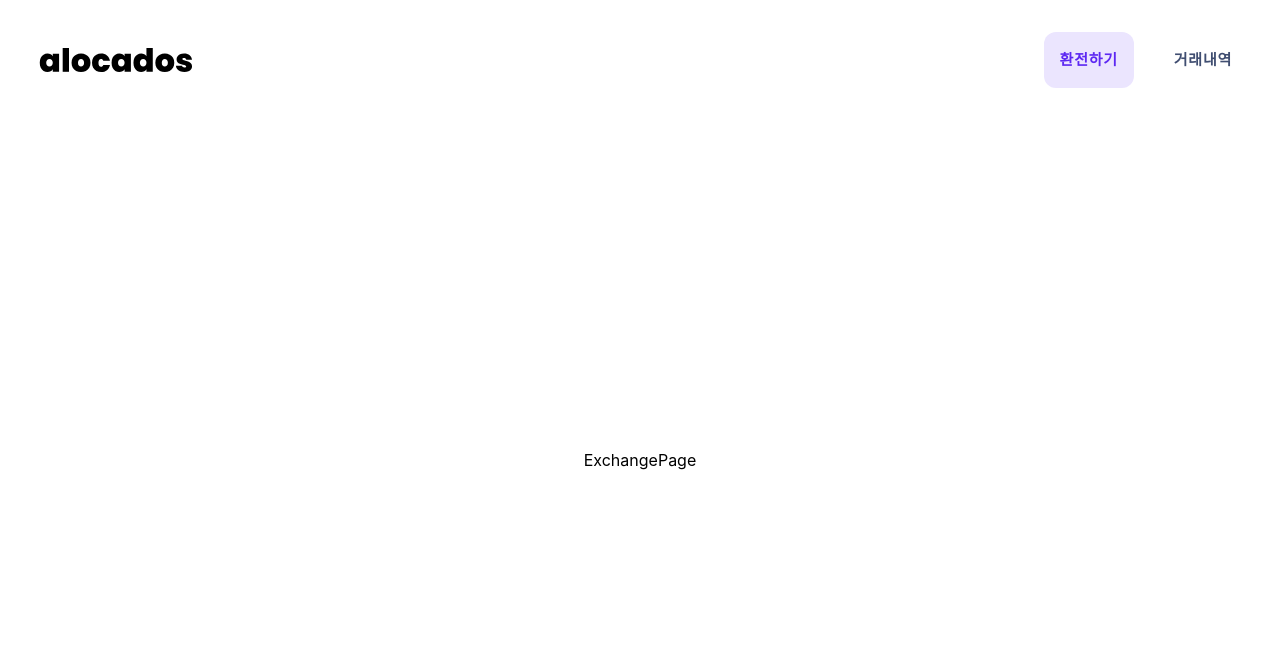
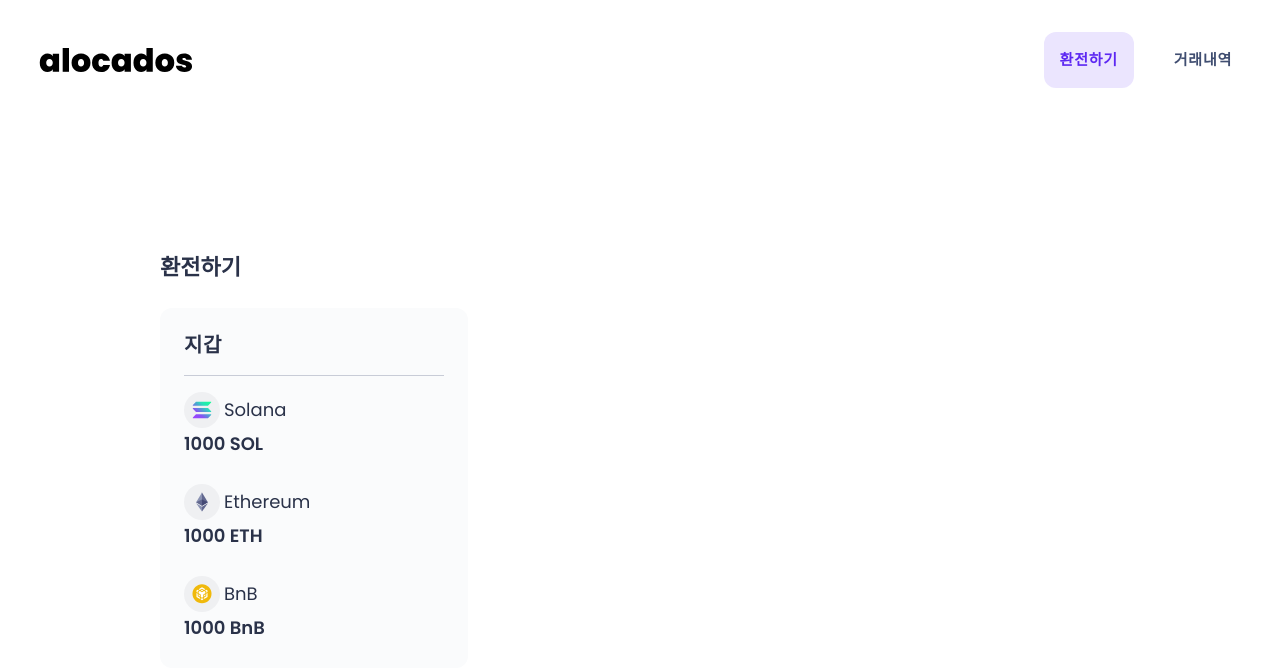
Before and after one commit to gparkkii/alocados-coin-exchange, a React (Create React App) app: page /exchange in a window 1280 px wide. Shown: the top 672 px of the page. Built offline with nearby package versions, Linux system fonts and the light colour scheme; a web font is replaced by a local one.

Commit message:
feat: add WalletComponent to ExchangePage

```diff
--- a/src/components/Icon.tsx
+++ b/src/components/Icon.tsx
@@ -18,24 +18,26 @@ type IconType =
 
 interface IconProps {
   name: IconType;
+  width?: string | number;
+  height?: string | number;
 }
 
-const Icon = ({ name }: IconProps) => {
+const Icon = ({ name, width, height }: IconProps) => {
   switch (name) {
     case 'arrowDown':
-      return <ArrowDown />;
+      return <ArrowDown width={width} height={height} />;
     case 'chevronDown':
-      return <ChevronDown />;
+      return <ChevronDown width={width} height={height} />;
     case 'chevronRight':
-      return <ChevronRight />;
+      return <ChevronRight width={width} height={height} />;
     case 'swap':
-      return <Swap />;
+      return <Swap width={width} height={height} />;
     case 'ethereum':
-      return <Ethereum />;
+      return <Ethereum width={width} height={height} />;
     case 'solana':
-      return <Solana />;
+      return <Solana width={width} height={height} />;
     case 'bnb':
-      return <BnB />;
+      return <BnB width={width} height={height} />;
     default:
       return null;
   }
--- /dev/null
+++ b/src/constants/Coin.ts
@@ -0,0 +1,21 @@
+import { CoinType, CoinInfoType } from '@types';
+
+export const COIN: {
+  [key in CoinType]: CoinInfoType;
+} = {
+  ethereum: {
+    icon: 'ethereum',
+    name: 'Ethereum',
+    unit: 'ETH',
+  },
+  solana: {
+    icon: 'solana',
+    name: 'Solana',
+    unit: 'SOL',
+  },
+  bnb: {
+    icon: 'bnb',
+    name: 'BnB',
+    unit: 'BnB',
+  },
+};
--- /dev/null
+++ b/src/pages/exchange/ExchangePage.tsx
@@ -0,0 +1,35 @@
+import React from 'react';
+import { styled } from 'styled-components';
+import Wallet from './components/Wallet';
+import { Title1 } from 'styles/typography';
+
+const Wrapper = styled.div`
+  display: flex;
+  flex-direction: column;
+  align-items: flex-start;
+  justify-content: flex-start;
+  max-width: 960px;
+  width: 100%;
+  gap: 24px;
+`;
+
+const HStack = styled.div`
+  display: flex;
+  flex-direction: row;
+  align-items: center;
+  justify-content: center;
+  gap: 18px;
+`;
+
+const ExchangePage = () => {
+  return (
+    <Wrapper>
+      <Title1>환전하기</Title1>
+      <HStack>
+        <Wallet />
+      </HStack>
+    </Wrapper>
+  );
+};
+
+export default ExchangePage;
--- /dev/null
+++ b/src/pages/exchange/components/Wallet.tsx
@@ -0,0 +1,81 @@
+import React from 'react';
+import { useSelector } from 'react-redux';
+import { styled } from 'styled-components';
+import { CoinInfoType } from '@types';
+import Icon from 'components/Icon';
+import { COIN } from 'constants/Coin';
+import { RootState } from 'redux/store';
+import { Body2, Body2Bold, Strong } from 'styles/typography';
+
+const WalletBox = styled.div`
+  width: 308px;
+  padding: 24px;
+  border-radius: 12px;
+  background-color: ${({ theme }) => theme.colors.shade000};
+`;
+
+const Divider = styled.div`
+  width: 100%;
+  height: 1px;
+  background-color: ${({ theme }) => theme.colors.shade300};
+  margin: 16px 0px;
+`;
+
+const CoinStack = styled.div`
+  display: flex;
+  flex-direction: column;
+  gap: 24px;
+`;
+
+const CoinIcon = styled.div`
+  width: 36px;
+  height: 36px;
+  padding: 8px;
+  border-radius: 100px;
+  background-color: ${({ theme }) => theme.colors.shadeOpacity5};
+`;
+
+const CoinBadge = styled.div`
+  display: flex;
+  flex-direction: row;
+  align-items: center;
+  justify-content: flex-start;
+  gap: 4px;
+`;
+
+interface BalanceProps {
+  coin: CoinInfoType;
+  balance: number;
+}
+const Balance = ({ coin, balance }: BalanceProps) => {
+  return (
+    <div>
+      <CoinBadge>
+        <CoinIcon>
+          <Icon name={coin.icon} width={20} height={20} />
+        </CoinIcon>
+        <Body2> {coin.name}</Body2>
+      </CoinBadge>
+      <Body2Bold>
+        {balance} {coin.unit}
+      </Body2Bold>
+    </div>
+  );
+};
+
+const Wallet = () => {
+  const wallet = useSelector((state: RootState) => state.wallet);
+  return (
+    <WalletBox>
+      <Strong>지갑</Strong>
+      <Divider />
+      <CoinStack>
+        <Balance coin={COIN.solana} balance={wallet.solana} />
+        <Balance coin={COIN.ethereum} balance={wallet.ethereum} />
+        <Balance coin={COIN.bnb} balance={wallet.bnb} />
+      </CoinStack>
+    </WalletBox>
+  );
+};
+
+export default Wallet;
--- a/src/redux/walletSlice.ts
+++ b/src/redux/walletSlice.ts
@@ -1,6 +1,6 @@
 import { createSlice, PayloadAction } from '@reduxjs/toolkit';
-import { CoinExchangeProps, CoinType, ExchangeHistoryType } from '../@types';
-import { calculateCoinExchange } from '../utils/exchangeRate';
+import { CoinExchangeProps, CoinType, ExchangeHistoryType } from '@types';
+import { calculateCoinExchange } from 'utils/exchangeRate';
 
 export type WalletState = {
   [key in CoinType]: number;
--- a/src/routes/index.tsx
+++ b/src/routes/index.tsx
@@ -13,8 +13,10 @@ const Loadable = <P extends object>(Component: React.ComponentType<P>) => {
   return LoadableComponent;
 };
 
-const ExchangePage = Loadable(lazy(() => import('pages/ExchangePage')));
-const HistoryPage = Loadable(lazy(() => import('pages/HistoryPage')));
+const ExchangePage = Loadable(
+  lazy(() => import('pages/exchange/ExchangePage')),
+);
+const HistoryPage = Loadable(lazy(() => import('pages/history/HistoryPage')));
 
 export const router = createBrowserRouter([
   {
--- a/tsconfig.json
+++ b/tsconfig.json
@@ -20,6 +20,7 @@
       "types/*": ["@types/*"],
       "assets/*": ["assets/*"],
       "components/*": ["components/*"],
+      "constants/*": ["constants/*"],
       "layouts/*": ["layouts/*"],
       "pages/*": ["pages/*"],
       "redux/*": ["redux/*"],
```
Also changed, not shown: src/@types/index.ts (+8 -2 lines), src/pages/history/HistoryPage.tsx (renamed from src/pages/HistoryPage.tsx).
